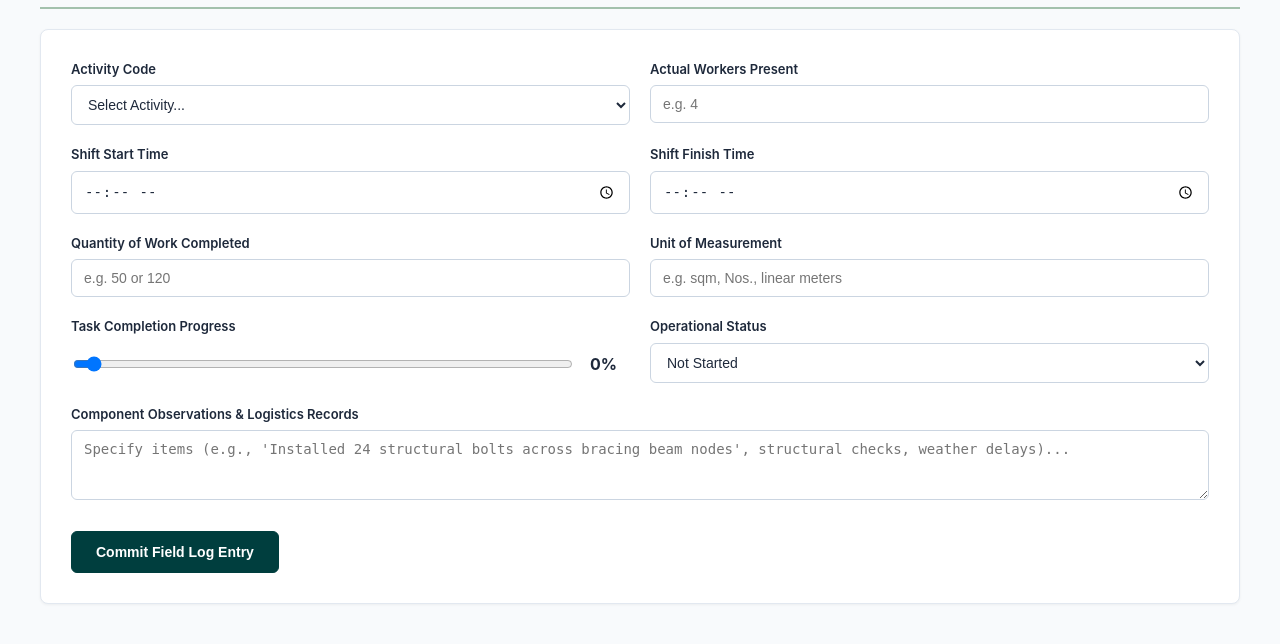
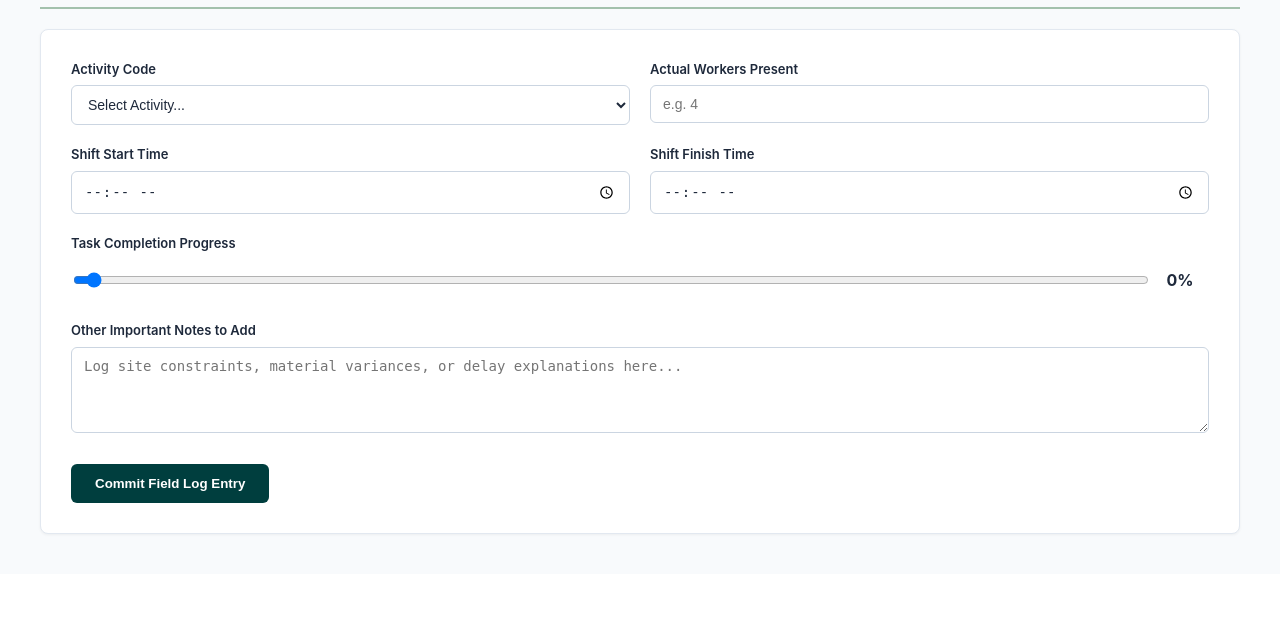
Before and after one commit to sm2847/construction-logger, a Flask app: page / in a window 1280 px wide. Shown: the part 2149-2793 px from the top of the page. After the commit the page ends 2684 px from the top, so only its background shows below. Run offline with Flask 3, Linux system fonts and the light colour scheme.

```diff
--- a/templates/index.html
+++ b/templates/index.html
@@ -150,16 +150,6 @@
             font-weight: 500;
         }
 
-        .badge-status {
-            padding: 4px 8px;
-            border-radius: 4px;
-            font-size: 12px;
-            font-weight: 600;
-        }
-        .status-progress { background: #FEF3C7; color: var(--warning-amber); }
-        .status-completed { background: #DCFCE7; color: var(--success-green); }
-        .status-notstarted { background: #E2E8F0; color: #475569; }
-
         /* Form Layout Optimization */
         form {
             background: white;
@@ -210,63 +200,6 @@
             align-items: center;
             gap: 15px;
         }
-
-        /* Professional Accent Buttons */
-        .btn-submit {
-            background: var(--dark-cambridge);
-            color: white;
-            border: 1px solid var(--dark-cambridge);
-            padding: 12px 24px;
-            cursor: pointer;
-            font-size: 14px;
-            font-weight: 600;
-            border-radius: 6px;
-            transition: background 0.2s;
-        }
-
-        .btn-submit:hover {
-            background: #002B2B;
-        }
-
-        .btn-edit {
-            background: #FEF3C7;
-            color: var(--warning-amber);
-            padding: 6px 12px;
-            text-decoration: none;
-            border-radius: 4px;
-            font-size: 13px;
-            font-weight: 600;
-            margin-right: 5px;
-            display: inline-block;
-        }
-
-        .btn-edit:hover { background: #FDE68A; }
-
-        .btn-delete {
-            background: #FEE2E2;
-            color: var(--danger-red);
-            padding: 6px 12px;
-            text-decoration: none;
-            border-radius: 4px;
-            font-size: 13px;
-            font-weight: 600;
-            display: inline-block;
-        }
-
-        .btn-delete:hover { background: #FCA5A5; }
-
-        .btn-cancel {
-            background: #E2E8F0;
-            color: #475569;
-            padding: 12px 24px;
-            text-decoration: none;
-            display: inline-block;
-            margin-left: 10px;
-            border-radius: 6px;
-            font-size: 14px;
-            font-weight: 600;
-        }
-        .btn-cancel:hover { background: #CBD5E1; }
     </style>
 </head>
 <body>
@@ -380,19 +313,7 @@
                            value="{% if edit_log %}{{ edit_log.finish_time }}{% endif %}">
                 </div>
 
-                <div>
-                    <label for="quantity_done">Quantity of Work Completed</label>
-                    <input type="number" id="quantity_done" name="quantity_done" min="0" step="0.1" required
-                           value="{% if edit_log %}{{ edit_log.quantity_done }}{% endif %}" placeholder="e.g. 50 or 120">
-                </div>
-
-                <div>
-                    <label for="quantity_unit">Unit of Measurement</label>
-                    <input type="text" id="quantity_unit" name="quantity_unit" required
-                           value="{% if edit_log %}{{ edit_log.quantity_unit }}{% endif %}" placeholder="e.g. sqm, Nos., linear meters">
-                </div>
-
-                <div>
+                <div class="form-group-full">
                     <label for="completion_percentage">Task Completion Progress</label>
                     <div class="range-container">
                         <input type="range" id="completion_percentage" name="completion_percentage" min="0" max="100" step="5"
@@ -402,33 +323,24 @@
                     </div>
                 </div>
 
-                <div>
-                    <label for="status">Operational Status</label>
-                    <select id="status" name="status" required>
-                        <option value="Not Started" {% if edit_log and edit_log.operational_status == 'Not Started' %}selected{% endif %}>Not Started</option>
-                        <option value="In Progress" {% if edit_log and edit_log.operational_status == 'In Progress' %}selected{% endif %}>In Progress</option>
-                        <option value="Completed" {% if edit_log and edit_log.operational_status == 'Completed' %}selected{% endif %}>Completed</option>
-                    </select>
-                </div>
-
                 <div class="form-group-full">
-                    <label for="notes">Component Observations & Logistics Records</label>
-                    <textarea id="notes" name="notes" rows="3" placeholder="Specify items (e.g., 'Installed 24 structural bolts across bracing beam nodes', structural checks, weather delays)...">{% if edit_log %}{{ edit_log.notes }}{% endif %}</textarea>
+                    <label for="notes">Other Important Notes to Add</label>
+                    <textarea id="notes" name="notes" rows="4" placeholder="Log site constraints, material variances, or delay explanations here...">{% if edit_log %}{{ edit_log.notes }}{% endif %}</textarea>
                 </div>
             </div>
 
             <div style="margin-top: 25px;">
-                <button type="submit" class="btn-submit">
+                <button type="submit" style="background: var(--dark-cambridge); color: white; border: none; padding: 12px 24px; font-weight: 600; border-radius: 6px; cursor: pointer;">
                     {% if edit_log %}Save Changes{% else %}Commit Field Log Entry{% endif %}
                 </button>
                 {% if edit_log %}
-                    <a href="/" class="btn-cancel">Cancel Edit</a>
+                    <a href="/" style="background: #E2E8F0; color: #475569; padding: 12px 24px; text-decoration: none; border-radius: 6px; margin-left: 10px; font-weight: 600; display: inline-block;">Cancel Edit</a>
                 {% endif %}
             </div>
         </form>
 
         {% if logs %}
-        <h2>Field Recording Audit Log History</h2>
+        <h2>Live Activity Progress Log</h2>
         <div class="table-container">
             <table>
                 <thead>
@@ -436,12 +348,12 @@
                         <th>#</th>
                         <th>Activity</th>
                         <th>Actual Workers</th>
-                        <th>Time Window</th>
-                        <th>Calculated Duration</th>
-                        <th>Work Quantity Done</th>
+                        <th>Start Time</th>
+                        <th>Finish Time</th>
+                        <th>Duration Spent</th>
+                        <th>Time Variance</th>
                         <th>Progress (%)</th>
-                        <th>Status</th>
-                        <th>Observations</th>
+                        <th>Other Notes</th>
                         <th>Actions</th>
                     </tr>
                 </thead>
@@ -456,23 +368,29 @@
                             {% endif %}
                         </td>
                         <td>{{ log.actual_workers }}</td>
-                        <td><small>{{ log.start_time }} - {{ log.finish_time }}</small></td>
+                        <td><small>{{ log.start_time }}</small></td>
+                        <td><small>{{ log.finish_time }}</small></td>
                         <td><strong>{{ log.actual_duration }} hrs</strong></td>
-                        <td>{{ log.quantity_done }} {{ log.quantity_unit }}</td>
-                        <td><strong>{{ log.completion_percentage }}%</strong></td>
                         <td>
-                            {% if log.operational_status == 'Completed' %}
-                                <span class="badge badge-status status-completed">Completed</span>
-                            {% elif log.operational_status == 'In Progress' %}
-                                <span class="badge badge-status status-progress">In Progress</span>
+                            {% if log.activity_code in activities %}
+                                {% set planned_dur = activities[log.activity_code].duration %}
+                                {% set var_val = log.actual_duration - planned_dur %}
+                                {% if var_val > 0 %}
+                                    <span style="color: var(--danger-red); font-weight: 600;">+{{ "%.2f"|format(var_val) }} hrs (Delay)</span>
+                                {% elif var_val < 0 %}
+                                    <span style="color: var(--success-green); font-weight: 600;">{{ "%.2f"|format(var_val) }} hrs (Ahead)</span>
+                                {% else %}
+                                    <span style="color: #64748B;">On Schedule</span>
+                                {% endif %}
                             {% else %}
-                                <span class="badge badge-status status-notstarted">Not Started</span>
+                                -
                             {% endif %}
                         </td>
+                        <td><strong>{{ log.completion_percentage }}%</strong></td>
                         <td><small>{{ log.notes or '-' }}</small></td>
                         <td>
-                            <a href="/edit/{{ loop.index0 }}" class="btn-edit">Edit</a>
-                            <a href="/delete/{{ loop.index0 }}" class="btn-delete" onclick="return confirm('Are you sure you want to delete this log entry?');">Delete</a>
+                            <a href="/edit/{{ loop.index0 }}" style="background: #FEF3C7; color: var(--warning-amber); padding: 4px 8px; text-decoration: none; border-radius: 4px; font-weight: 600; font-size: 12px; margin-right: 5px;">Edit</a>
+                            <a href="/delete/{{ loop.index0 }}" style="background: #FEE2E2; color: var(--danger-red); padding: 4px 8px; text-decoration: none; border-radius: 4px; font-weight: 600; font-size: 12px;" onclick="return confirm('Are you sure you want to delete this log entry?');">Delete</a>
                         </td>
                     </tr>
                     {% endfor %}
```
